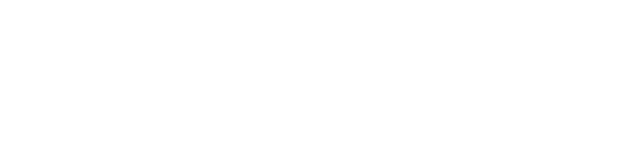
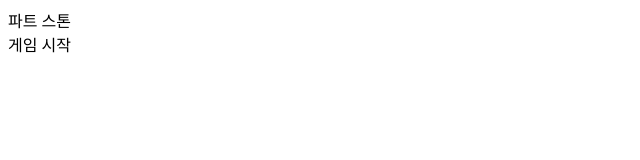
Before and after one commit to teamdeepco/partstone, a website: page index.html in a window 1280 px wide. Shown: the whole page, without its empty margins (0-640 px from the left). Drawn offline with Linux system fonts and the light colour scheme.

Commit message:
Feat: index.html 의 뼈대 작성

```diff
--- a/index.html
+++ b/index.html
@@ -7,6 +7,13 @@
   <title>Document</title>
 </head>
 <body>
-
+  <div class="container">
+    <div class="title">
+      <span class="title-text">파트 스톤</span>
+    </div>
+    <div class="start-btn">
+      <span class="start-btn-text">게임 시작</span>
+    </div>
+  </div>
 </body>
 </html>
```
